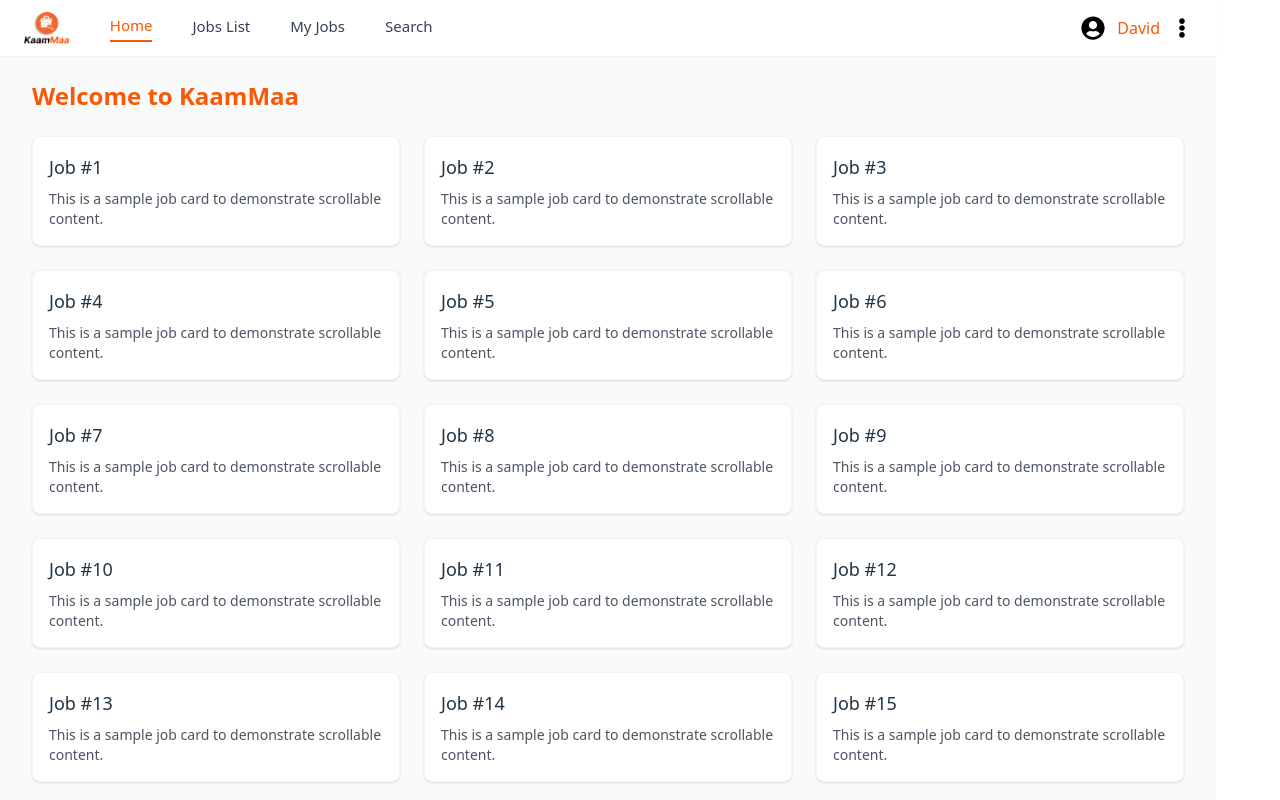
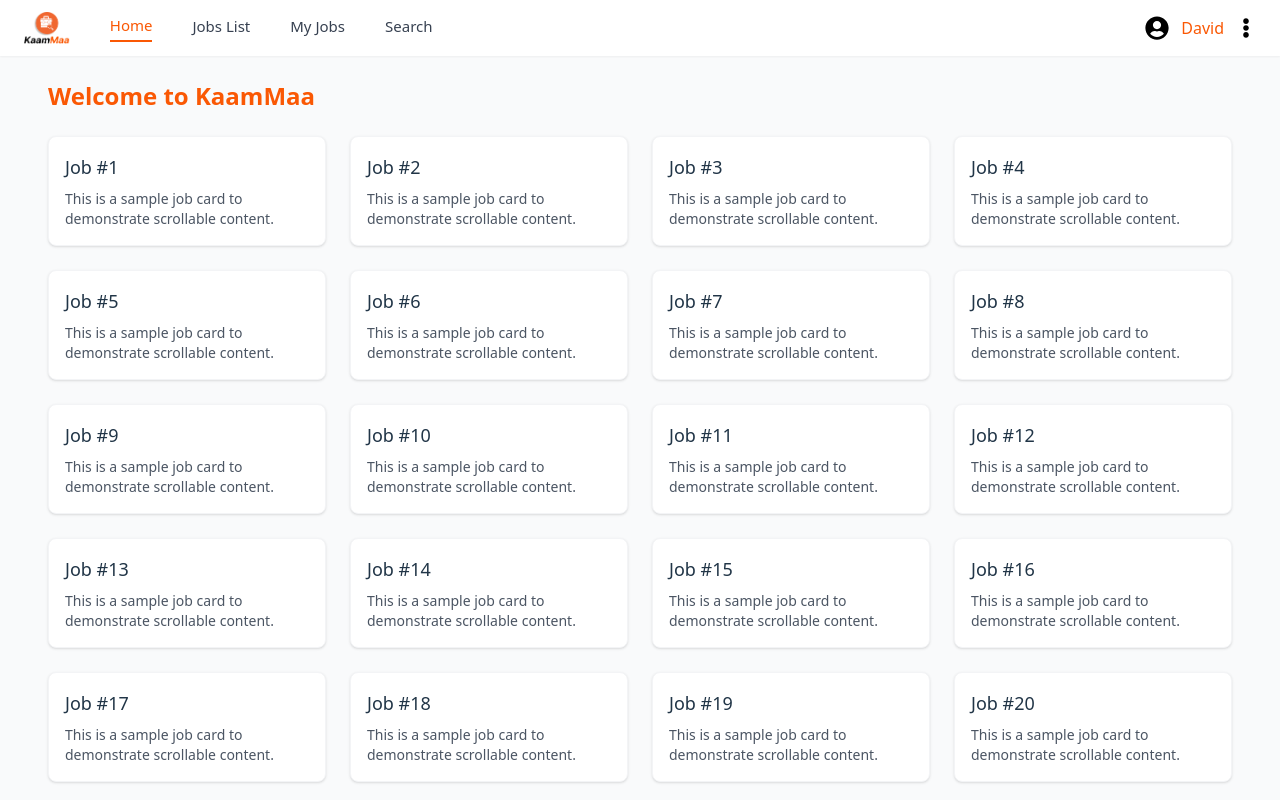
Before and after one commit to AakashShahi/KaamMaa_Web, a React (Vite) app in the folder KaamMaa/: page /dashboard/home in a window 1280 px wide. Shown: the top 800 px of the page. Built offline with nearby package versions, Linux system fonts and the light colour scheme.

Commit message:
Dashboard full width fixed

```diff
--- a/KaamMaa/src/pages/HomePage.jsx
+++ b/KaamMaa/src/pages/HomePage.jsx
@@ -2,9 +2,9 @@
 
 export default function HomePage() {
   return (
-    <div className="max-w-6xl mx-auto">
+    <div className="w-full px-4">
       <h1 className="text-2xl font-semibold text-[#FA5804] mb-6">Welcome to KaamMaa</h1>
-      <div className="grid grid-cols-1 sm:grid-cols-2 md:grid-cols-3 gap-6">
+      <div className="grid grid-cols-1 sm:grid-cols-2 md:grid-cols-3 lg:grid-cols-4 gap-6">
         {Array.from({ length: 20 }).map((_, i) => (
           <div key={i} className="bg-white shadow p-4 rounded-lg border border-gray-100">
             <h2 className="text-lg font-medium mb-2">Job #{i + 1}</h2>
```
